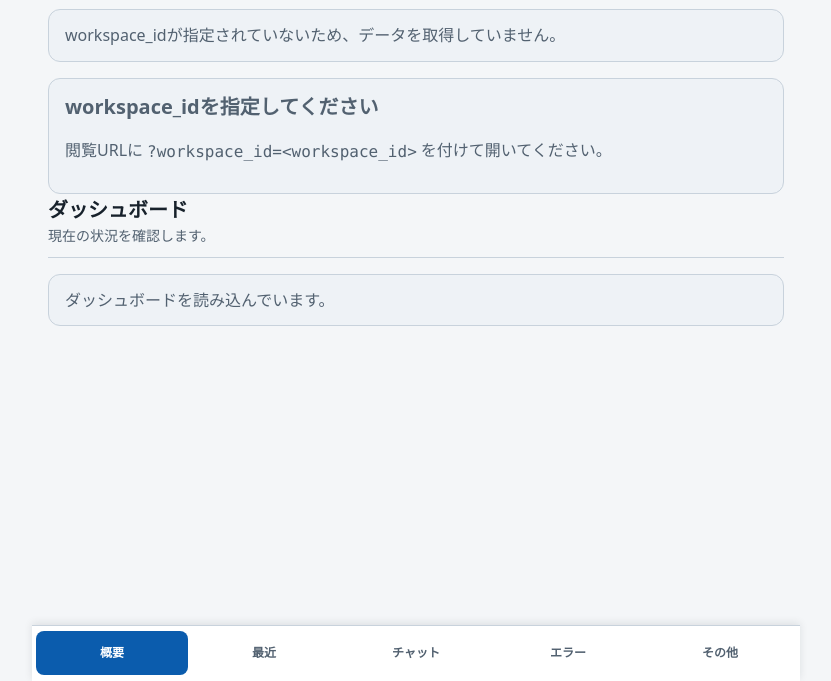
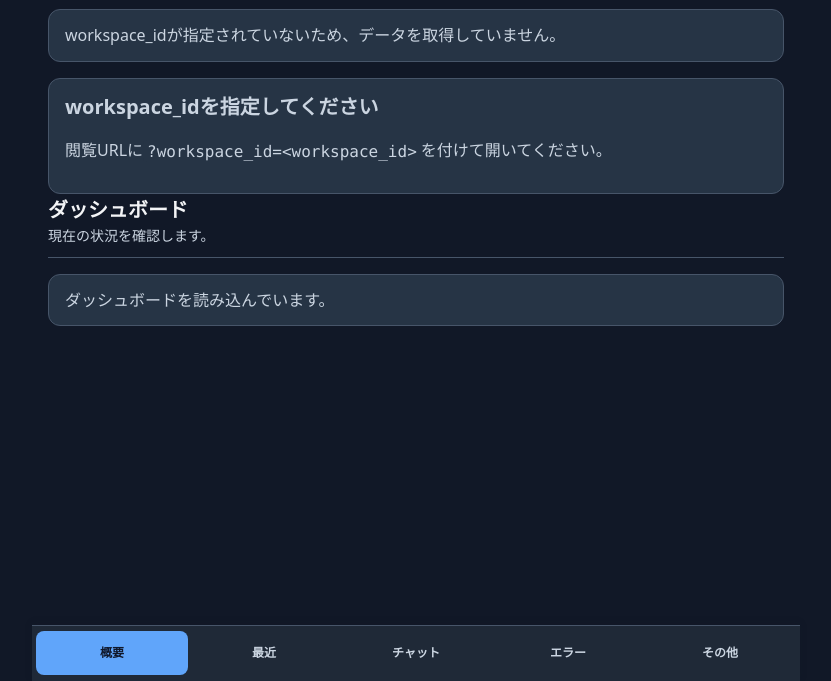
Before and after one commit to tabenishi02/CodexMobileDashboard, a website: page client/index.html in a window 1280 px wide. Shown: the part 119-800 px from the top of the page, without its empty margins (224-1055 px from the left). Drawn offline with Linux system fonts and the dark colour scheme.

Commit message:
ダークテーマを実装

```diff
--- a/client/styles.css
+++ b/client/styles.css
@@ -348,3 +348,19 @@ pre {
 .markdown-body th, .markdown-body td { border: 1px solid var(--color-border); padding: .4rem; }
 
 .app-shell[data-app-state='loading'] .global-status { border-color: var(--color-accent); }
+
+@media (prefers-color-scheme: dark) {
+  :root {
+    --color-page: #111827;
+    --color-surface: #1f2937;
+    --color-surface-muted: #263445;
+    --color-text: #f3f4f6;
+    --color-text-muted: #cbd5e1;
+    --color-border: #475569;
+    --color-accent: #60a5fa;
+    --color-accent-contrast: #0f172a;
+    --color-danger: #fca5a5;
+    --color-focus: #fbbf24;
+    --shadow-card: 0 1px 3px rgb(0 0 0 / 35%);
+  }
+}
```
Also changed, not shown: TASKS.md (+1 -1 lines), CHANGELOG.md, client/README.md.
